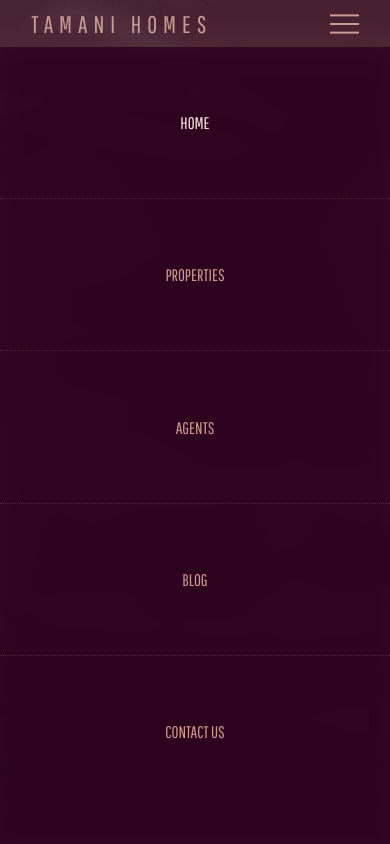
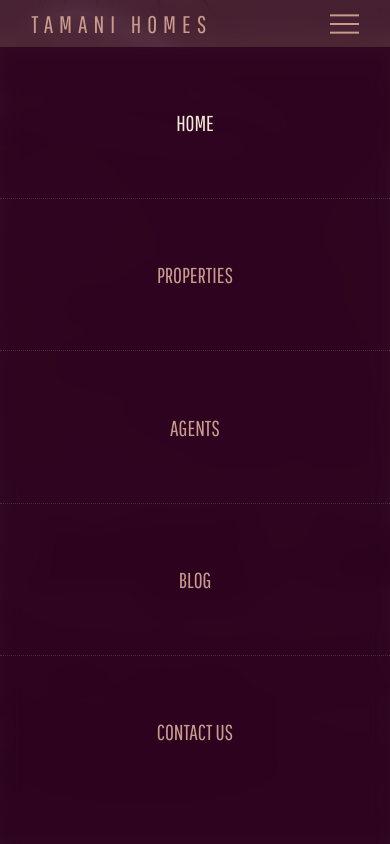
Before and after one commit to obinysol/tamani_residences, a plain HTML site: page index.html in a window 390 px wide. Both pictures are taken after a click on the label 344 px from the left and 23 px from the top of the page. Shown: the top 844 px of the page. Drawn offline with nearby package versions, Linux system fonts and the light colour scheme.

Commit message:
small responsiveness changes 3

```diff
--- a/style.css
+++ b/style.css
@@ -222,6 +222,7 @@ header {
   display: flex;
   align-items: center;
   box-sizing: border-box;
+  overflow: hidden;
 }
 
 .menu_item {
@@ -960,6 +961,10 @@ body {
     display: flex;
   }
 
+  .menu_item {
+    font-size: 1.8rem;
+  }
+
   #navbar {
     transition: none;
     overflow: hidden;
```
